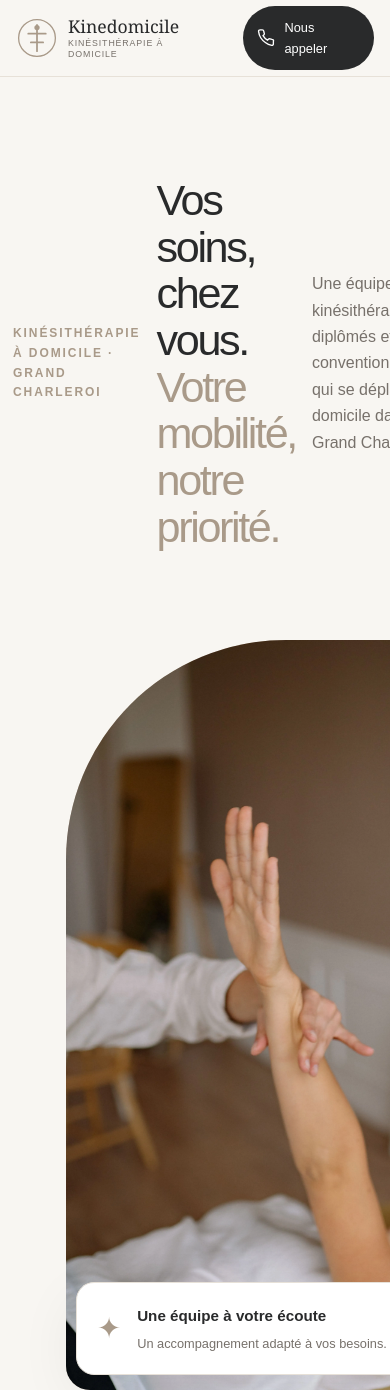
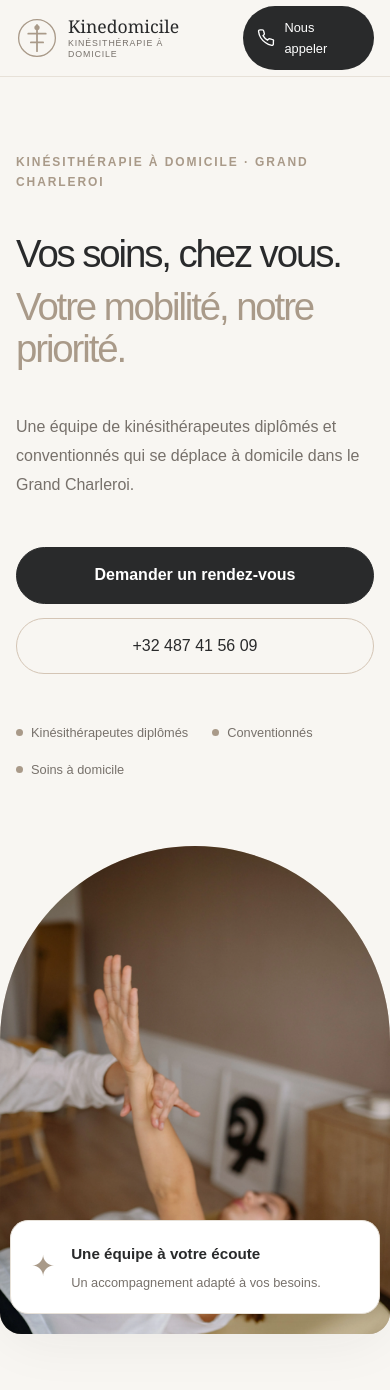
Before and after one commit to BilalKaouass/kinedomicile, an Astro site: page / in a window 390 px wide. Shown: the top 1390 px of the page. Built offline with nearby package versions, Linux system fonts and the light colour scheme; Astro itself is replaced by a stand-in of ours.

Commit message:
Correction affichage Hero responsive

```diff
--- a/src/styles/global.css
+++ b/src/styles/global.css
@@ -371,119 +371,223 @@ textarea {
 }
 
 
+
 /* --------------------------------
    HERO
 -------------------------------- */
 
 .hero {
-  padding-block: 90px 110px;
+  padding: 90px 0 110px;
   overflow: hidden;
 }
 
-.hero-grid {
+.hero .hero-grid {
   display: grid;
-  grid-template-columns: 1.05fr 0.95fr;
+  grid-template-columns: minmax(0, 1.15fr) minmax(0, 0.85fr);
   align-items: center;
-  gap: 80px;
+  gap: clamp(40px, 5vw, 80px);
+  width: 100%;
 }
 
-.hero-content h1 {
-  margin: 24px 0;
-  font-size: clamp(2.7rem, 5vw, 4.7rem);
+/* Colonne texte */
+
+.hero .hero-content {
+  display: flex;
+  flex-direction: column;
+  align-items: flex-start;
+  min-width: 0;
+  width: 100%;
+}
+
+.hero .hero-content .eyebrow {
+  display: block;
+  margin-bottom: 24px;
+}
+
+.hero .hero-content h1 {
+  width: 100%;
+  max-width: 780px;
+  margin: 0;
+  font-size: clamp(2.7rem, 4.5vw, 4.7rem);
   line-height: 1.08;
   letter-spacing: -0.055em;
   font-weight: 500;
+  overflow-wrap: normal;
 }
 
-.hero-content h1 span {
+.hero .hero-content h1 span {
   display: block;
+  margin-top: 12px;
   color: var(--gold);
 }
 
-.hero-description {
+.hero .hero-description {
   max-width: 570px;
+  margin-top: 28px;
   color: var(--muted);
   font-size: 1.1rem;
+  line-height: 1.8;
 }
 
-.hero-actions {
+/* Boutons */
+
+.hero .hero-actions {
   display: flex;
+  flex-direction: row;
   flex-wrap: wrap;
+  align-items: center;
   gap: 14px;
+  width: 100%;
   margin-top: 32px;
 }
 
-.hero-trust {
+.hero .hero-actions .btn-primary,
+.hero .hero-actions .btn-secondary {
+  display: inline-flex;
+  align-items: center;
+  justify-content: center;
+  width: auto;
+  min-height: 54px;
+  padding: 14px 24px;
+  text-align: center;
+  border-radius: 999px;
+}
+
+/* Points de confiance */
+
+.hero .hero-trust {
   display: flex;
   flex-wrap: wrap;
-  gap: 20px;
+  gap: 16px 24px;
+  width: 100%;
   margin-top: 32px;
   font-size: 0.8rem;
   color: var(--muted);
 }
 
-.hero-trust span {
+.hero .hero-trust > span {
   display: inline-flex;
   align-items: center;
   gap: 8px;
 }
 
-.trust-dot {
+.hero .trust-dot {
+  display: inline-block;
+  flex-shrink: 0;
   width: 7px;
   height: 7px;
   background: var(--gold);
   border-radius: 50%;
 }
 
-.hero-visual {
+/* Colonne photo */
+
+.hero .hero-visual {
   position: relative;
+  min-width: 0;
+  width: 100%;
 }
 
-.hero-image {
+.hero .hero-image {
+  width: 100%;
   aspect-ratio: 4 / 5;
   overflow: hidden;
   border-radius: 220px 220px 24px 24px;
   background: var(--champagne);
 }
 
-.hero-image img {
+.hero .hero-image img {
+  display: block;
   width: 100%;
   height: 100%;
   object-fit: cover;
 }
 
-.hero-card {
+/* Carte superposée à la photo */
+
+.hero .hero-card {
   position: absolute;
-  left: -35px;
+  left: -25px;
   bottom: 35px;
-
   display: flex;
   align-items: center;
   gap: 16px;
-
   max-width: 320px;
   padding: 20px;
-
   background: white;
   border: 1px solid var(--border);
   border-radius: var(--radius);
-
   box-shadow: 0 20px 60px rgba(41, 42, 43, 0.08);
 }
 
-.hero-card-icon {
+.hero .hero-card-icon {
   color: var(--gold);
   font-size: 1.8rem;
 }
 
-.hero-card strong {
+.hero .hero-card strong {
   font-size: 0.95rem;
 }
 
-.hero-card p {
+.hero .hero-card p {
   margin: 4px 0 0;
   color: var(--muted);
   font-size: 0.8rem;
+}
+
+/* Tablettes */
+
+@media (max-width: 1100px) {
+  .hero .hero-grid {
+    grid-template-columns: minmax(0, 1fr) minmax(0, 0.85fr);
+    gap: 32px;
+  }
+
+  .hero .hero-content h1 {
+    font-size: clamp(2.4rem, 4.5vw, 3.8rem);
+  }
+}
+
+/* Mobiles et petites tablettes */
+
+@media (max-width: 767px) {
+  .hero {
+    padding: 55px 0 75px;
+  }
+
+  .hero .hero-grid {
+    grid-template-columns: minmax(0, 1fr);
+    gap: 45px;
+  }
+
+  .hero .hero-content h1 {
+    font-size: clamp(2.4rem, 9vw, 3.5rem);
+  }
+
+  .hero .hero-description {
+    font-size: 1rem;
+  }
+
+  .hero .hero-actions {
+    flex-direction: column;
+    align-items: stretch;
+  }
+
+  .hero .hero-actions .btn-primary,
+  .hero .hero-actions .btn-secondary {
+    width: 100%;
+  }
+
+  .hero .hero-visual {
+    max-width: 500px;
+    margin: 0 auto;
+  }
+
+  .hero .hero-card {
+    left: 10px;
+    bottom: 20px;
+    max-width: calc(100% - 20px);
+  }
 }
 
 
@@ -682,8 +786,8 @@ textarea {
 -------------------------------- */
 
 @media (max-width: 900px) {
-  .hero-grid {
-    grid-template-columns: 1fr;
+  .hero .hero-grid {
+    grid-template-columns: minmax(0, 1fr);
     gap: 50px;
   }
 
```
